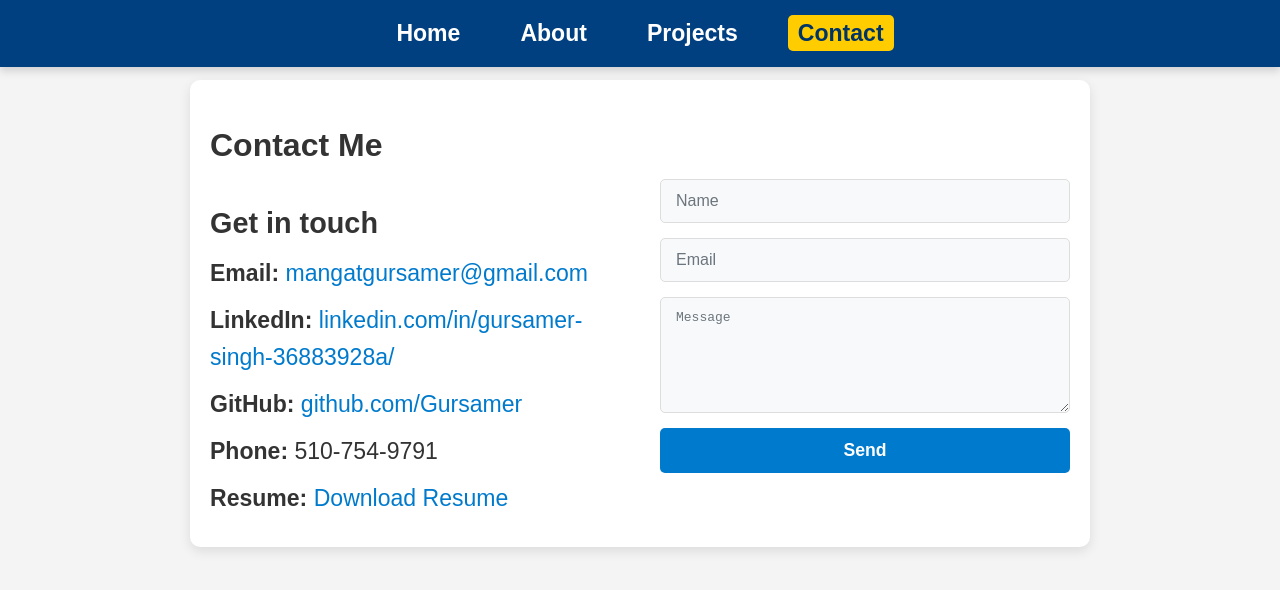
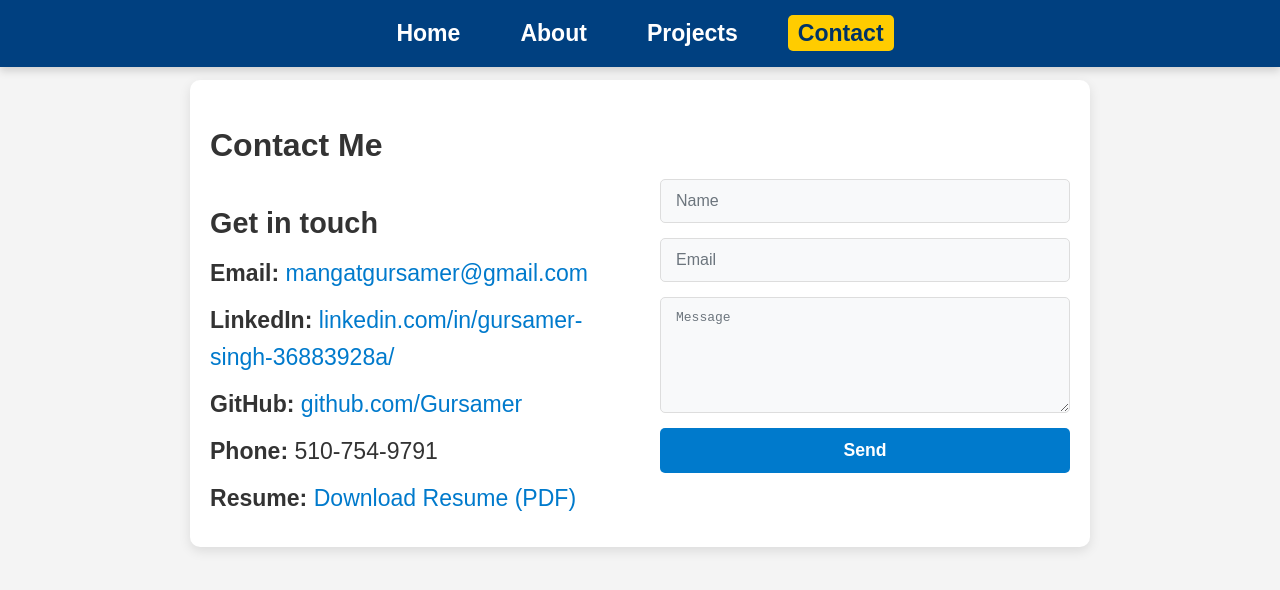
Before and after one commit to Gursamer/gursamer-portfolio, a plain HTML site: page contact.html in a window 1280 px wide. Drawn offline with Linux system fonts and the light colour scheme.

Commit message:
Add PDF resume and update download link
- Added resume101.pdf (converted from .docx to PDF format)
- Updated contact.html to link to PDF instead of .docx file
- PDF format ensures universal compatibility across all devices and applications
- Updated link text to indicate PDF format: 'Download Resume (PDF)'

```diff
--- a/contact.html
+++ b/contact.html
@@ -27,7 +27,7 @@
                     <p><strong>LinkedIn:</strong> <a href="https://www.linkedin.com/in/gursamer-singh-36883928a/" target="_blank" rel="noopener noreferrer">linkedin.com/in/gursamer-singh-36883928a/</a></p>
                     <p><strong>GitHub:</strong> <a href="https://github.com/Gursamer" target="_blank" rel="noopener noreferrer">github.com/Gursamer</a></p>
                     <p><strong>Phone:</strong> 510-754-9791</p>
-                    <p><strong>Resume:</strong> <a href="https://raw.githubusercontent.com/Gursamer/gursamer-portfolio/main/gursamer2resume.docx" target="_blank" rel="noopener noreferrer">Download Resume</a></p>
+                    <p><strong>Resume:</strong> <a href="https://raw.githubusercontent.com/Gursamer/gursamer-portfolio/main/resume101.pdf" target="_blank" rel="noopener noreferrer">Download Resume (PDF)</a></p>
                 </div>
                 <form class="contact-form" action="mailto:mangatgursamer@gmail.com" method="POST" enctype="text/plain">
                     <input type="text" name="name" placeholder="Name" required />
```
Also changed, not shown: 1 other file.
